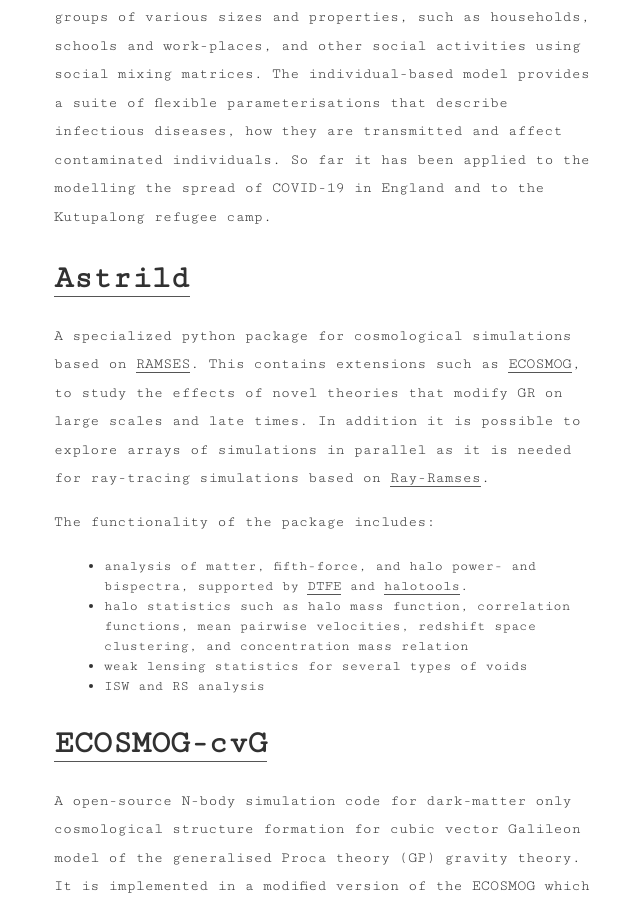
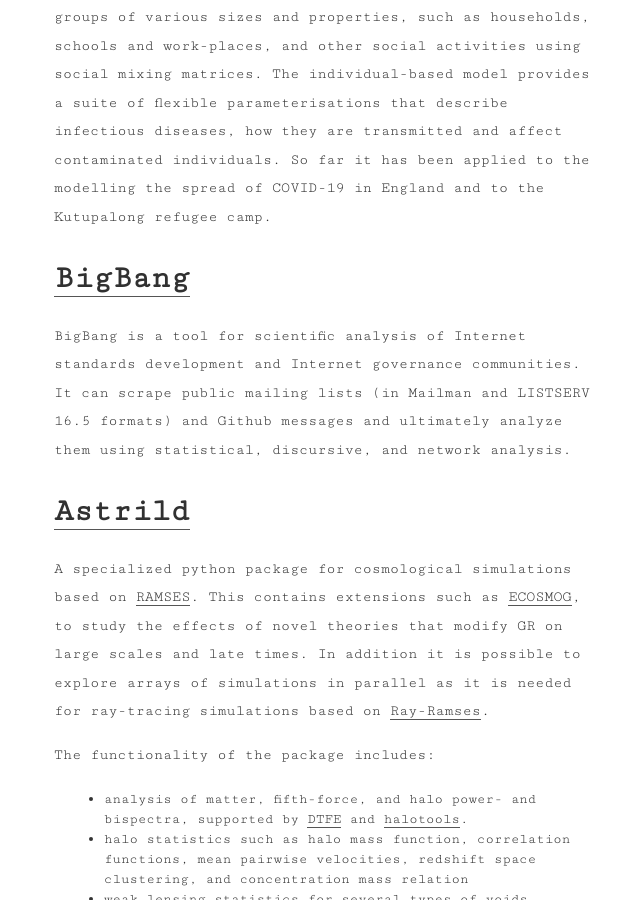
Before and after one commit to Christovis/Christovis.github.io, a Jekyll site: the page built from software.md, in a window 1280 px wide and 900 px high, scrolled down 541 px. Shown: the whole window, without its empty margins (311-951 px from the left). Built offline with Jekyll 4.4.1, drawn with Linux system fonts in a browser that asks for light colours.

Commit message:
update software

```diff
--- a/software.md
+++ b/software.md
@@ -7,6 +7,10 @@
 
 An open-source framework for the detailed simulation of epidemics on the basis of social interactions in a virtual population constructed from geographically granular census data, reflecting age, sex, ethnicity, and socio-economic indicators. Interactions between individuals are modelled in groups of various sizes and properties, such as households, schools and work-places, and other social activities using social mixing matrices. The individual-based model provides a suite of flexible parameterisations that describe infectious diseases, how they are transmitted and affect contaminated individuals. So far it has been applied to the modelling the spread of COVID-19 in England and to the Kutupalong refugee camp.
 
+
+# <a href="https://github.com/datactive/bigbang">BigBang</a>
+
+BigBang is a tool for scientific analysis of Internet standards development and Internet governance communities. It can scrape public mailing lists (in Mailman and LISTSERV 16.5 formats) and Github messages and ultimately analyze them using statistical, discursive, and network analysis.
 
 # <a href="https://github.com/Christovis/astrild">Astrild</a>
 
```
